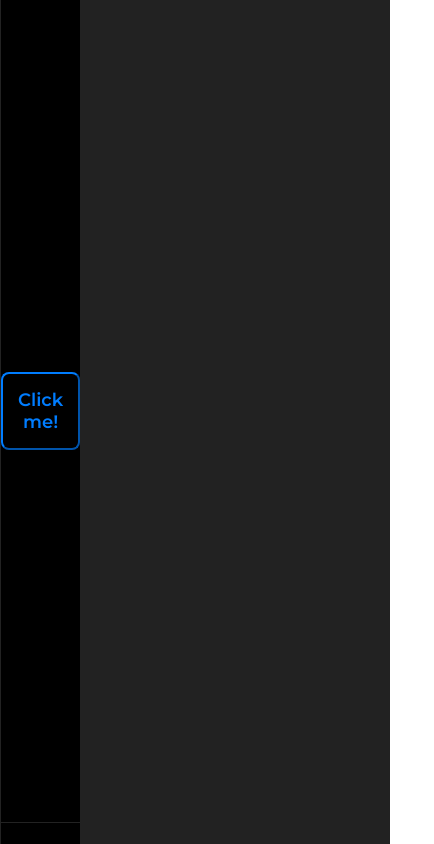
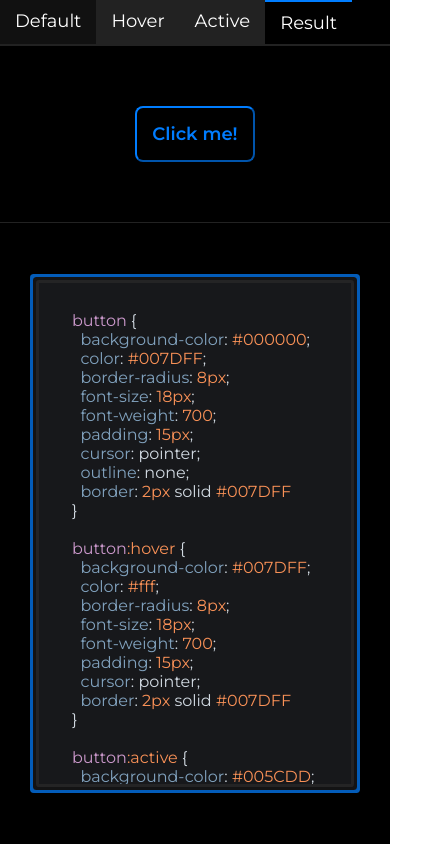
Before and after one commit to linus345/component-maker, a React (Create React App) app: page / in a window 390 px wide. Shown: the top 844 px of the page, 434 px wide, since content can reach past the window. Built offline with nearby package versions, Linux system fonts and the light colour scheme.

Commit message:
changed layout to be more responsive

```diff
--- a/src/components/Layout.js
+++ b/src/components/Layout.js
@@ -1,15 +1,34 @@
-import styled from 'styled-components';
+import styled, { css } from 'styled-components';
 
 const Layout = styled.div`
   display: grid;
   grid-template-columns: 2fr 3fr;
-  grid-template-rows: 1fr 1fr;
+  grid-template-rows: auto auto 1fr;
   grid-template-areas:
+    "tabs    view"
     "options view"
     "options code";
   grid-gap: 1px;
   min-height: 100vh;
+  max-height: 100vh;
   background-color: #222;
+
+  ${({ selectedTab }) => selectedTab === "result" && css`
+    grid-template-columns: 1fr 1fr;
+    grid-template-areas:
+      "tabs tabs"
+      "view code"
+      "view code";
+  `}
+
+  @media (max-width: 890px) {
+    grid-template-rows: auto auto 1fr auto;
+    grid-template-areas:
+      "tabs     tabs"
+      "options  options"
+      "view     view"
+      "code     code";
+  }
 `;
 
 export default Layout;
```
